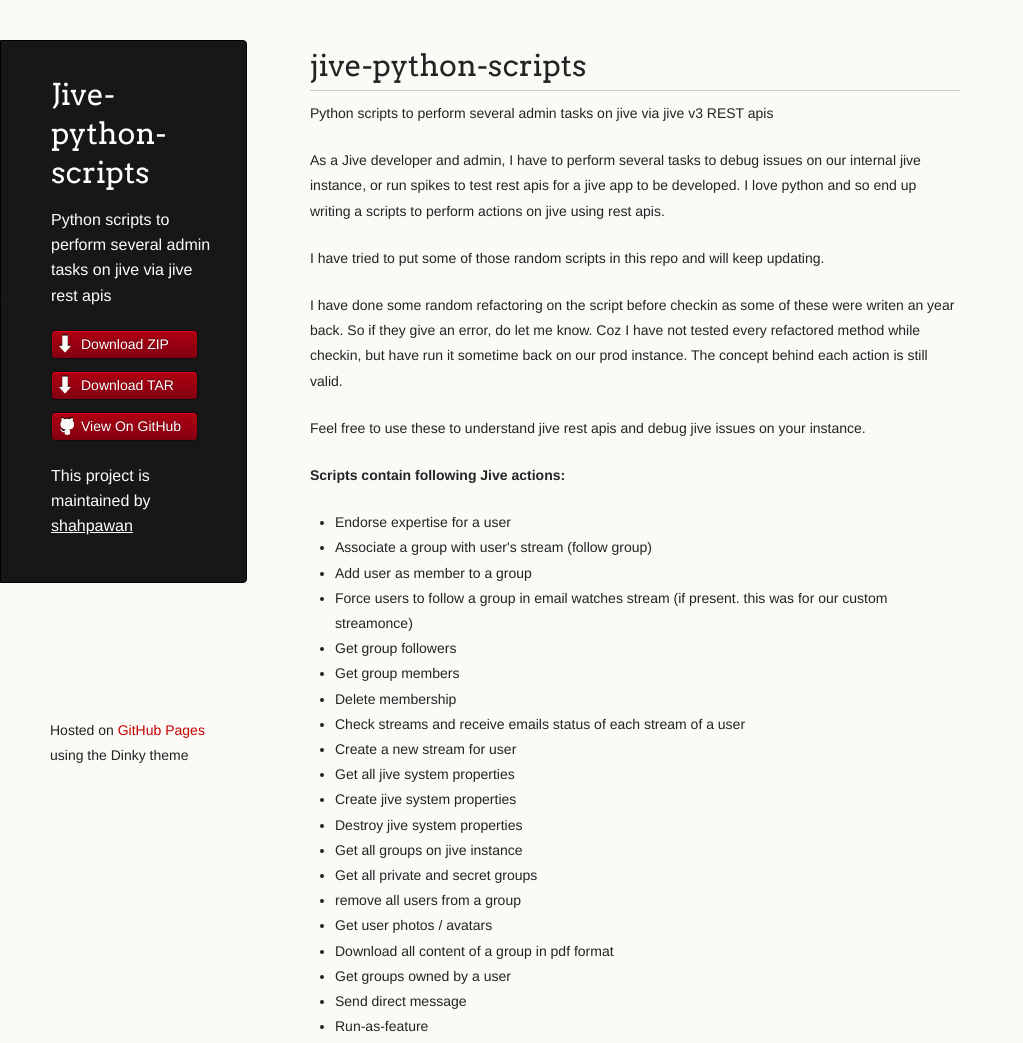
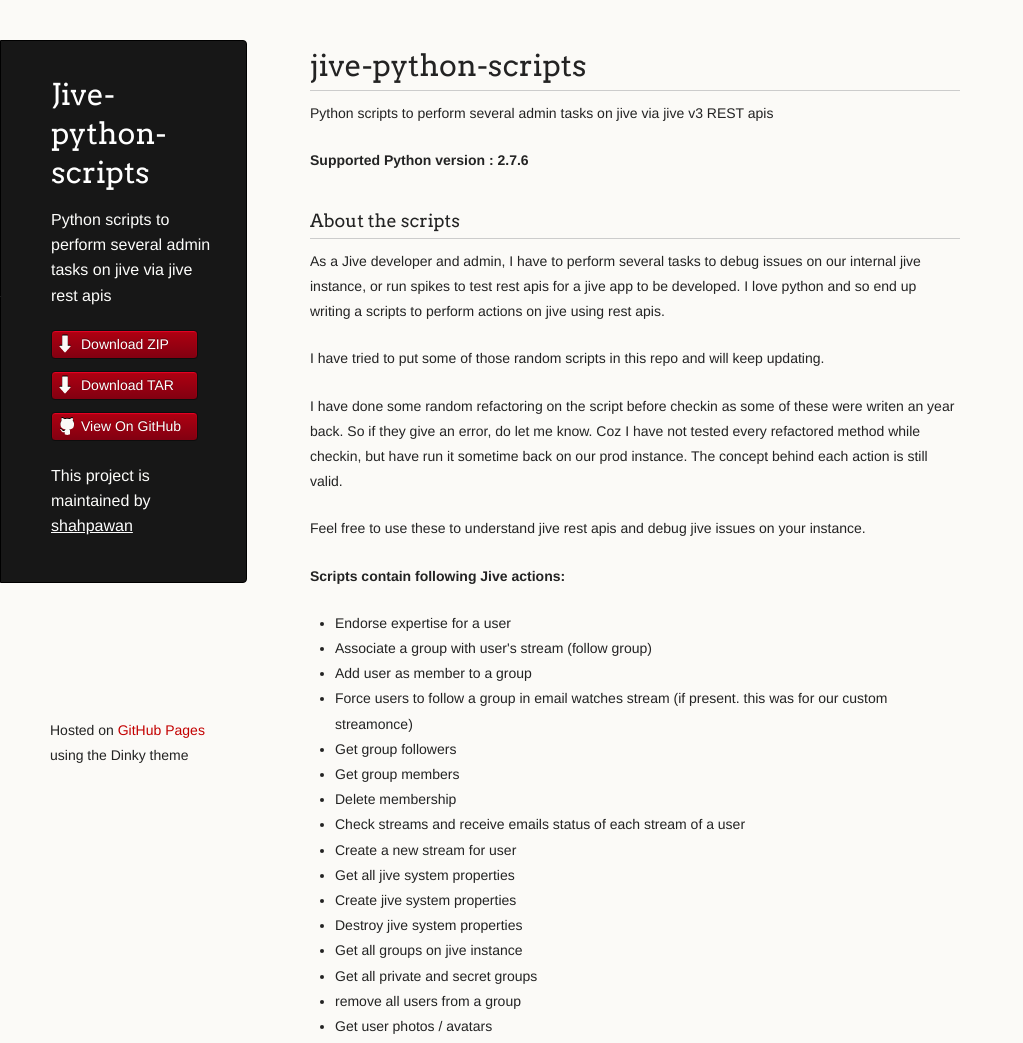
Before and after one commit to GopiGorantala/jive-python-scripts, a plain HTML site: page index.html in a window 1280 px wide. Shown: the top 1043 px of the page, without its empty margins (0-1023 px from the left). Drawn offline with Linux system fonts and the light colour scheme.

```diff
--- a/index.html
+++ b/index.html
@@ -34,6 +34,11 @@
 <a id="jive-python-scripts" class="anchor" href="#jive-python-scripts" aria-hidden="true"><span class="octicon octicon-link"></span></a>jive-python-scripts</h1>
 
 <p>Python scripts to perform several admin tasks on jive via jive v3 REST apis</p>
+
+<p><strong>Supported Python version : 2.7.6</strong></p>
+
+<h3>
+<a id="about-the-scripts" class="anchor" href="#about-the-scripts" aria-hidden="true"><span class="octicon octicon-link"></span></a>About the scripts</h3>
 
 <p>As a Jive developer and admin, I have to perform several tasks to debug issues on our internal jive instance, or run spikes to test rest apis for a jive app to be developed.
 I love python and so end up writing a scripts to perform actions on jive using rest apis.</p>
```
Also changed, not shown: params.json (+1 -1 lines).
